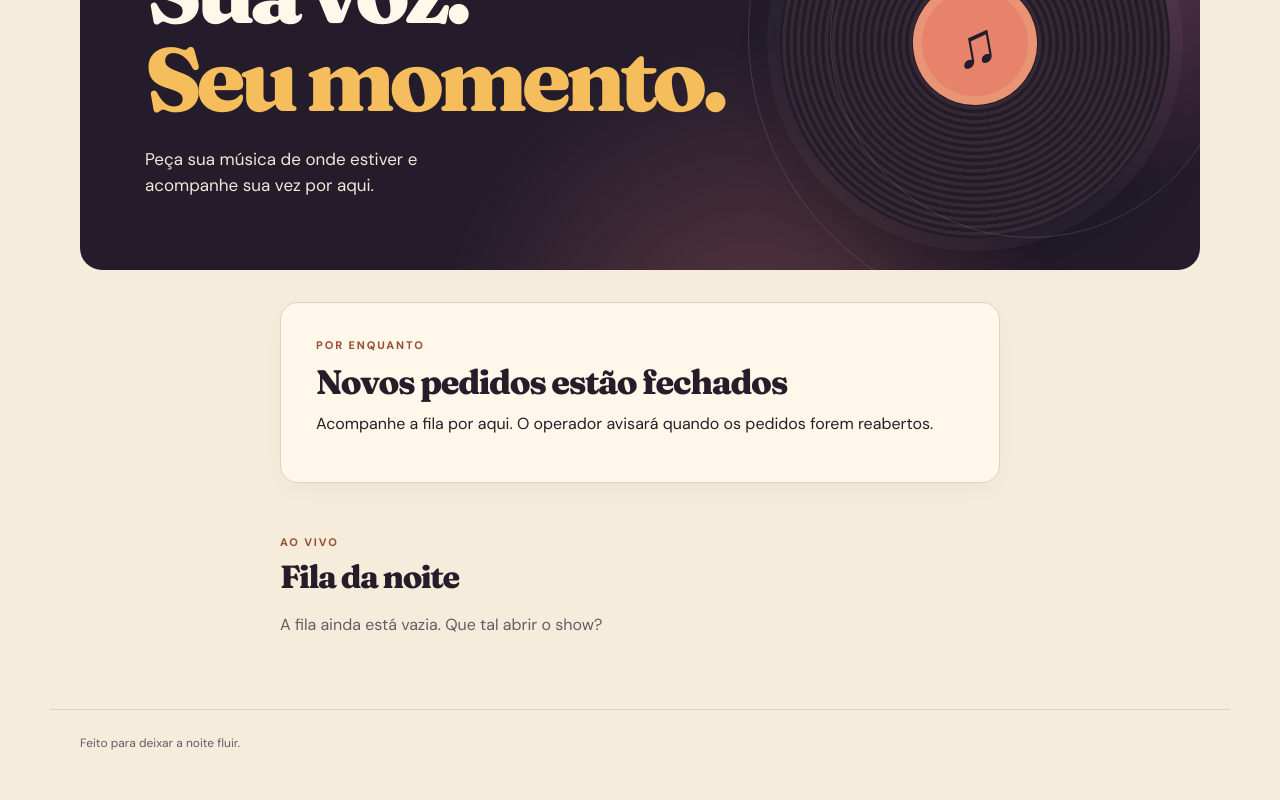
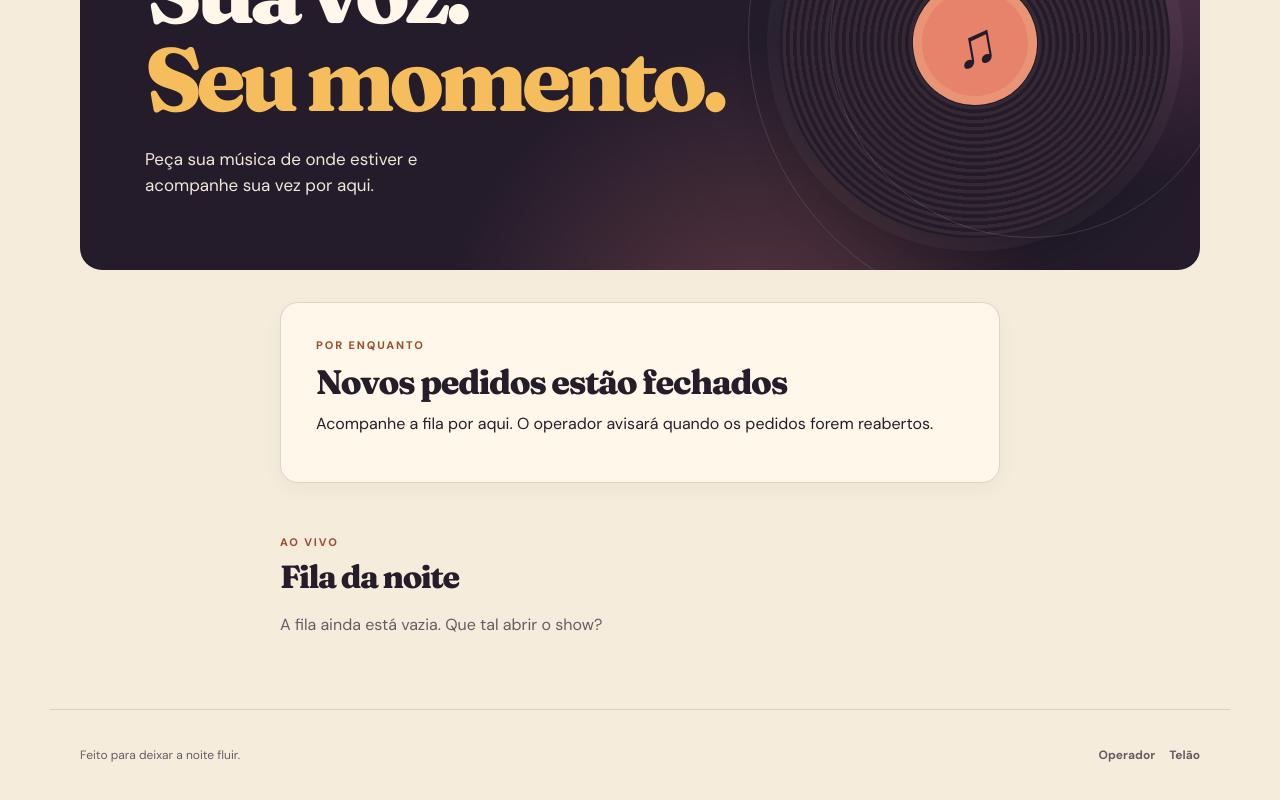
Before and after one commit to andrensaraiva/sistemakaraoke, a React (Vite) app: page / in a window 1280 px wide. Shown: the part 232-1032 px from the top of the page. Before the commit the page ends 1008 px from the top, so only its background shows below. Built offline with nearby package versions, Linux system fonts and the light colour scheme; no server answers; the database is empty.

Commit message:
Add staff navigation links to guest page

```diff
--- a/src/App.css
+++ b/src/App.css
@@ -88,8 +88,11 @@ input[readonly] { background: #f3eadc; }
 .queue-person small { color: var(--muted); overflow: hidden; text-overflow: ellipsis; white-space: nowrap; }
 .table-chip { border-radius: 40px; padding: 6px 10px; background: #ebdeca; color: #573a32; font-size: 10px; font-weight: 800; white-space: nowrap; }
 .empty-copy { color: var(--muted); line-height: 1.55; }
-.site-footer { border-top: 1px solid #ddd0c1; padding: 25px 30px; max-width: 1180px; margin: auto; display: flex; justify-content: space-between; color: var(--muted); font-size: 12px; }
-.site-footer a { font-weight: 700; }
+.site-footer { border-top: 1px solid #ddd0c1; padding: 25px 30px; max-width: 1180px; margin: auto; display: flex; justify-content: space-between; align-items: center; gap: 12px; color: var(--muted); font-size: 12px; }
+.staff-links { display: flex; flex-wrap: wrap; gap: 14px; }
+.staff-links a { display: inline-flex; align-items: center; min-height: 40px; color: var(--muted); font-weight: 700; text-decoration: none; }
+.staff-links a:hover { text-decoration: underline; }
+.staff-links a:focus-visible { outline: 3px solid #137c86; outline-offset: 3px; border-radius: 3px; }
 
 /* Public screen */
 .tv-shell { min-height: 100vh; background: var(--plum-dark); color: var(--cream); display: flex; flex-direction: column; overflow: hidden; }
@@ -352,7 +355,7 @@ input[readonly] { background: #f3eadc; }
   .guest-queue li { gap: 10px; }
   .queue-number { font-size: 22px; }
   .table-chip { font-size: 9px; padding: 5px 7px; }
-  .site-footer { padding: 18px 15px; }
+  .site-footer { padding: 18px 15px; flex-wrap: wrap; }
   .operator-header { padding: 15px; flex-wrap: wrap; }
   .operator-header nav { gap: 15px; }
   .operator-header nav a, .operator-header nav button { font-size: 12px; min-height: 40px; display: inline-flex; align-items: center; }
--- a/src/ui/GuestPage.tsx
+++ b/src/ui/GuestPage.tsx
@@ -95,6 +95,12 @@ export function GuestPage() {
         {room.queue.length ? <ol className="guest-queue">{room.queue.slice(0, 6).map((entry, index) => <li key={entry.id}><span className="queue-number">{String(index + 1).padStart(2, '0')}</span><span className="queue-person"><strong>{entry.name}</strong><small>{entry.song} · {entry.artist}</small></span>{entry.table && <span className="table-chip">MESA {entry.table}</span>}</li>)}</ol> : <p className="empty-copy">A fila ainda está vazia. Que tal abrir o show?</p>}
       </section>
     </main>
-    <footer className="site-footer"><span>Feito para deixar a noite fluir.</span></footer>
+    <footer className="site-footer">
+      <span>Feito para deixar a noite fluir.</span>
+      <nav className="staff-links" aria-label="Acesso da equipe">
+        <a href="/operador">Operador</a>
+        <a href="/telao">Telão</a>
+      </nav>
+    </footer>
   </div>
 }
```
Also changed, not shown: 1 other file (tests, documents, lock files or other folders).
